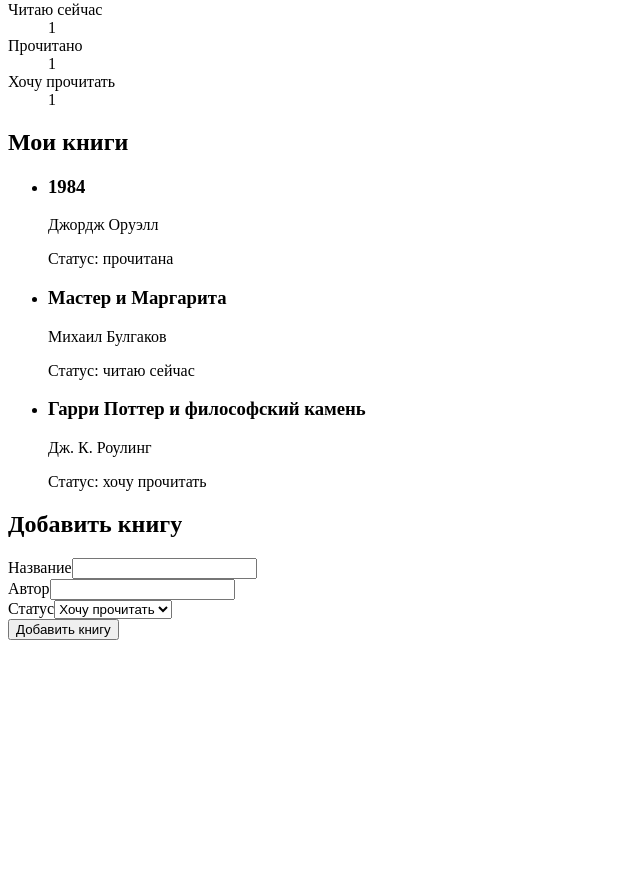
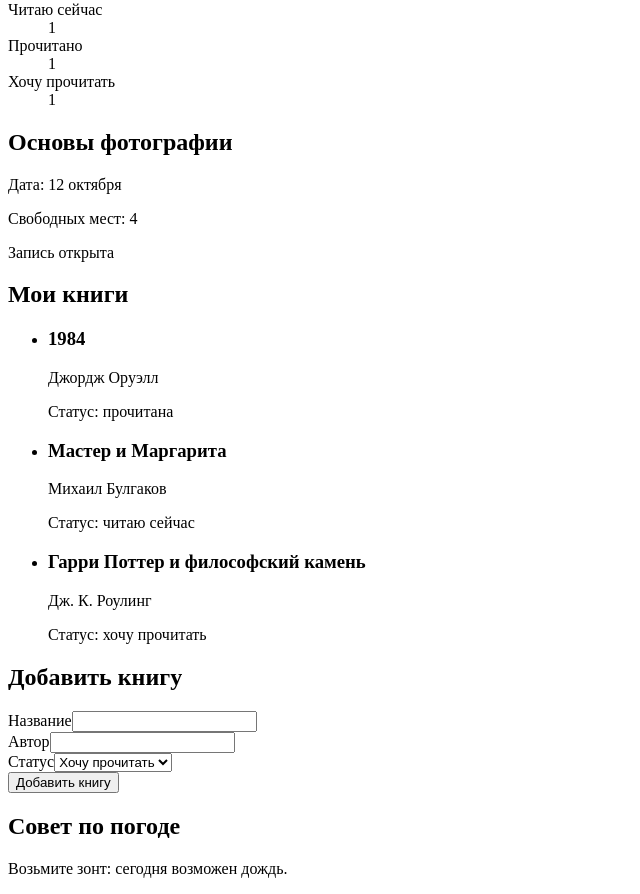
Before and after one commit to monipolarva/reading-diary, a React (Vite) app: page / in a window 1280 px wide. Shown: the part 200-1094 px from the top of the page, without its empty margins (0-640 px from the left). Before the commit the page ends 848 px from the top, so only its background shows below. Built offline with nearby package versions, Linux system fonts and the light colour scheme.

Commit message:
проф практика

```diff
--- a/src/App.tsx
+++ b/src/App.tsx
@@ -1,4 +1,7 @@
 import "./App.css";
+import WeatherAdvice from "./components/WeatherAdvice";
+import WorkshopCard from "./components/WorkshopCard/WorkshopCard";
+
 
 function App() {
   const pageTitle = "Читательский дневник";
@@ -17,10 +20,12 @@ function App() {
         <h1 className="page__title">
           {pageTitle}
         </h1>
+
         <p className="page__subtitle">
           {pageSubtitle}
         </p>
       </header>
+
       <section className="statistics">
         <h2 className="statistics__title">
           Статистика
@@ -48,6 +53,9 @@ function App() {
           </div>
         </dl>
       </section>
+
+      <WorkshopCard />
+
       <section className="books">
         <h2
           className="books__title"
@@ -62,9 +70,11 @@ function App() {
               <h3 className="book-card__title">
                 1984
               </h3>
+
               <p className="book-card__author">
                 Джордж Оруэлл
               </p>
+
               <p className="book-card__status">
                 Статус: прочитана
               </p>
@@ -76,22 +86,27 @@ function App() {
               <h3 className="book-card__title">
                 Мастер и Маргарита
               </h3>
+
               <p className="book-card__author">
                 Михаил Булгаков
               </p>
+
               <p className="book-card__status">
                 Статус: читаю сейчас
               </p>
             </article>
           </li>
+
           <li className="books__item">
             <article className="book-card">
               <h3 className="book-card__title">
                 Гарри Поттер и философский камень
               </h3>
+
               <p className="book-card__author">
                 Дж. К. Роулинг
               </p>
+
               <p className="book-card__status">
                 Статус: хочу прочитать
               </p>
@@ -99,6 +114,7 @@ function App() {
           </li>
         </ul>
       </section>
+
       <section className="new-book">
         <h2>Добавить книгу</h2>
 
@@ -107,6 +123,7 @@ function App() {
             <label htmlFor="book-title">
               Название
             </label>
+
             <input
               id="book-title"
               type="text"
@@ -117,6 +134,7 @@ function App() {
             <label htmlFor="book-author">
               Автор
             </label>
+
             <input
               id="book-author"
               type="text"
@@ -127,13 +145,16 @@ function App() {
             <label htmlFor="book-status">
               Статус
             </label>
+
             <select id="book-status">
               <option value="want">
                 Хочу прочитать
               </option>
+
               <option value="reading">
                 Читаю сейчас
               </option>
+
               <option value="done">
                 Прочитано
               </option>
@@ -145,6 +166,8 @@ function App() {
           </button>
         </form>
       </section>
+
+      <WeatherAdvice />
     </main>
   );
 }
--- /dev/null
+++ b/src/components/WeatherAdvice.tsx
@@ -0,0 +1,17 @@
+function WeatherAdvice() {
+  const isRainy = true;
+
+  return (
+    <section>
+      <h2>Совет по погоде</h2>
+
+      <p>
+        {isRainy
+          ? "Возьмите зонт: сегодня возможен дождь."
+          : "Зонт не понадобится: погода хорошая."}
+      </p>
+    </section>
+  );
+}
+
+export default WeatherAdvice;
--- /dev/null
+++ b/src/components/WorkshopCard/WorkshopCard.tsx
@@ -0,0 +1,25 @@
+function WorkshopCard() {
+  const workshopTitle = "Основы фотографии";
+  const workshopDate = "12 октября";
+  const availablePlaces = 4;
+
+  return (
+    <section className="workshop-card">
+      <h2>{workshopTitle}</h2>
+
+      <p>Дата: {workshopDate}</p>
+
+      <p>
+        Свободных мест: {availablePlaces}
+      </p>
+
+      <p>
+        {availablePlaces > 0
+          ? "Запись открыта"
+          : "Свободных мест нет"}
+      </p>
+    </section>
+  );
+}
+
+export default WorkshopCard;
--- a/src/homework.ts
+++ b/src/homework.ts
@@ -1,7 +1,7 @@
 // Задача 1. Базовые типы
 
-const userName: string = "Вадим";
-const userAge: number = 15;
+const userName: string = "Полина";
+const userAge: number = 19;
 const hasAccess: boolean = true;
 
 console.log("Имя:", userName);
```
Lines whose indentation alone changed are shown as unchanged.
